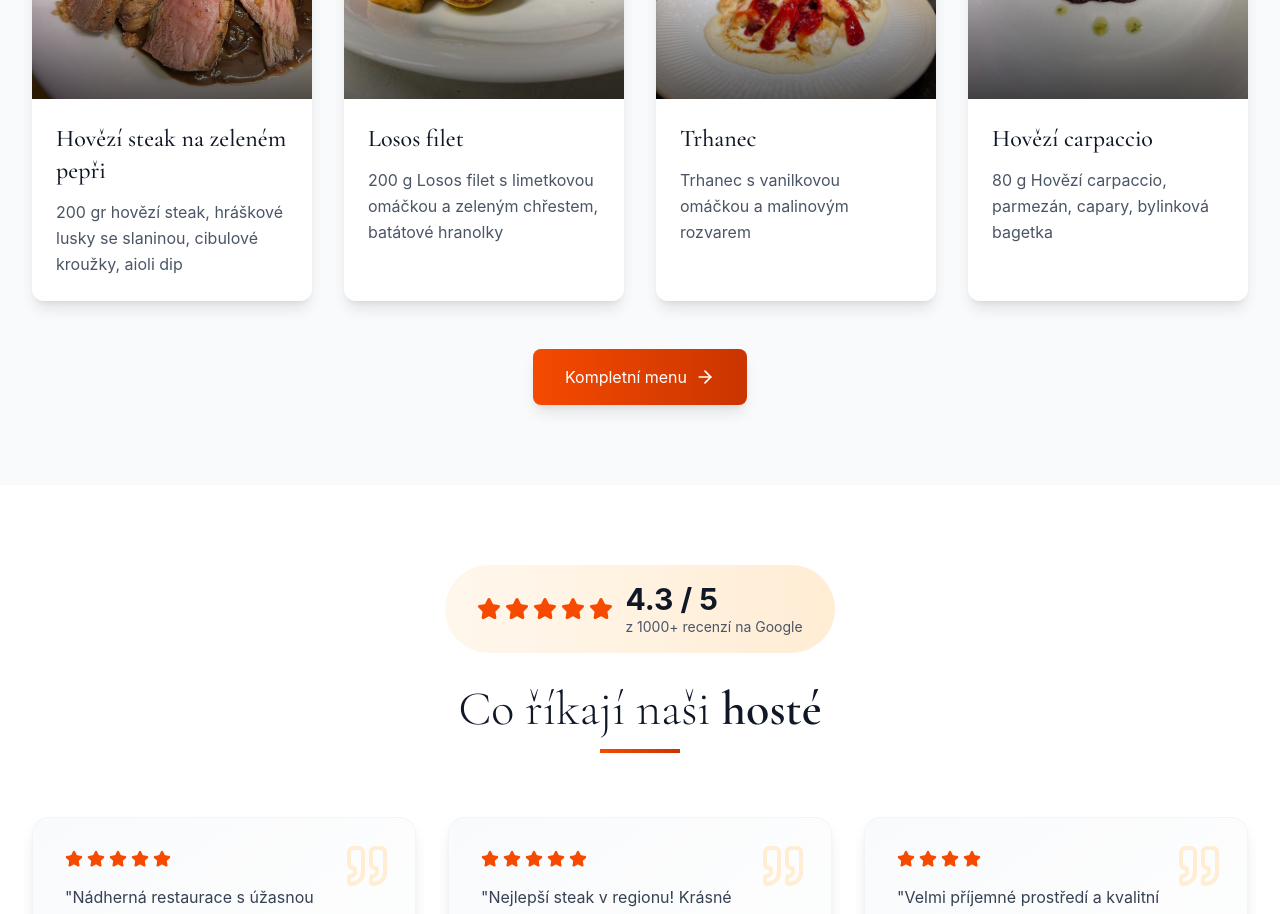
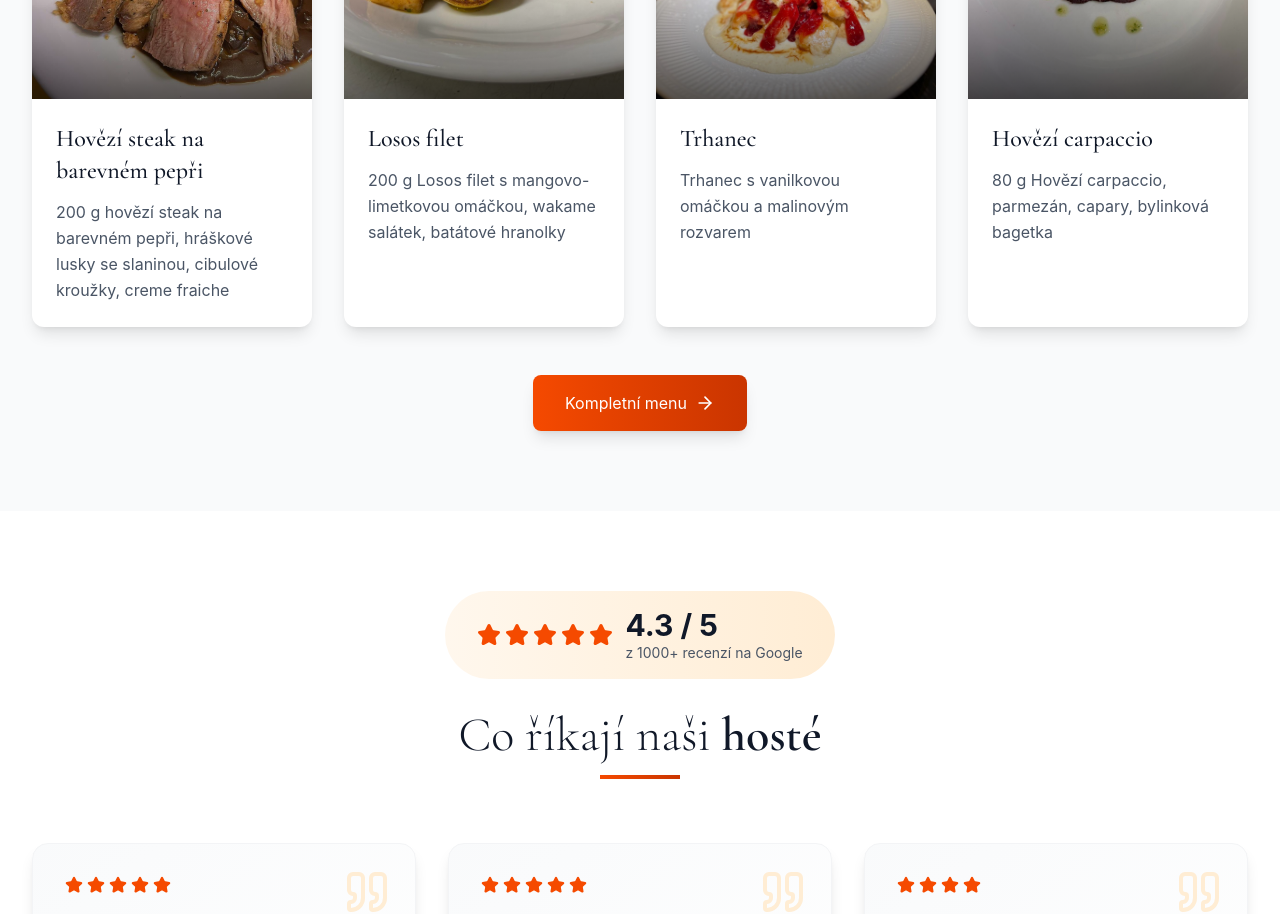
Before and after one commit to mesconliska-maker/Z-meck-restaurace, a React (Vite) app: page / in a window 1280 px wide. Shown: the part 3080-3994 px from the top of the page. Built offline with nearby package versions, Linux system fonts and the light colour scheme; no server answers.

Commit message:
Update MenuPreview.tsx

```diff
--- a/src/app/components/MenuPreview.tsx
+++ b/src/app/components/MenuPreview.tsx
@@ -4,14 +4,14 @@ import { Link } from "react-router";
 const menuItems = [
   {
     id: 1,
-    name: "Hovězí steak na zeleném pepři",
-    description: "200 gr hovězí steak, hráškové lusky se slaninou, cibulové kroužky, aioli dip",
+    name: "Hovězí steak na barevném pepři",
+    description: "200 g hovězí steak na barevném pepři, hráškové lusky se slaninou, cibulové kroužky, creme fraiche",
     image: "/jidlo16.jpeg"
   },
   {
     id: 2,
     name: "Losos filet",
-    description: "200 g Losos filet s limetkovou omáčkou a zeleným chřestem, batátové hranolky",
+    description: "200 g Losos filet s mangovo-limetkovou omáčkou, wakame salátek, batátové hranolky",
     image: "/jidlo18.jpeg"
   },
   {
```
